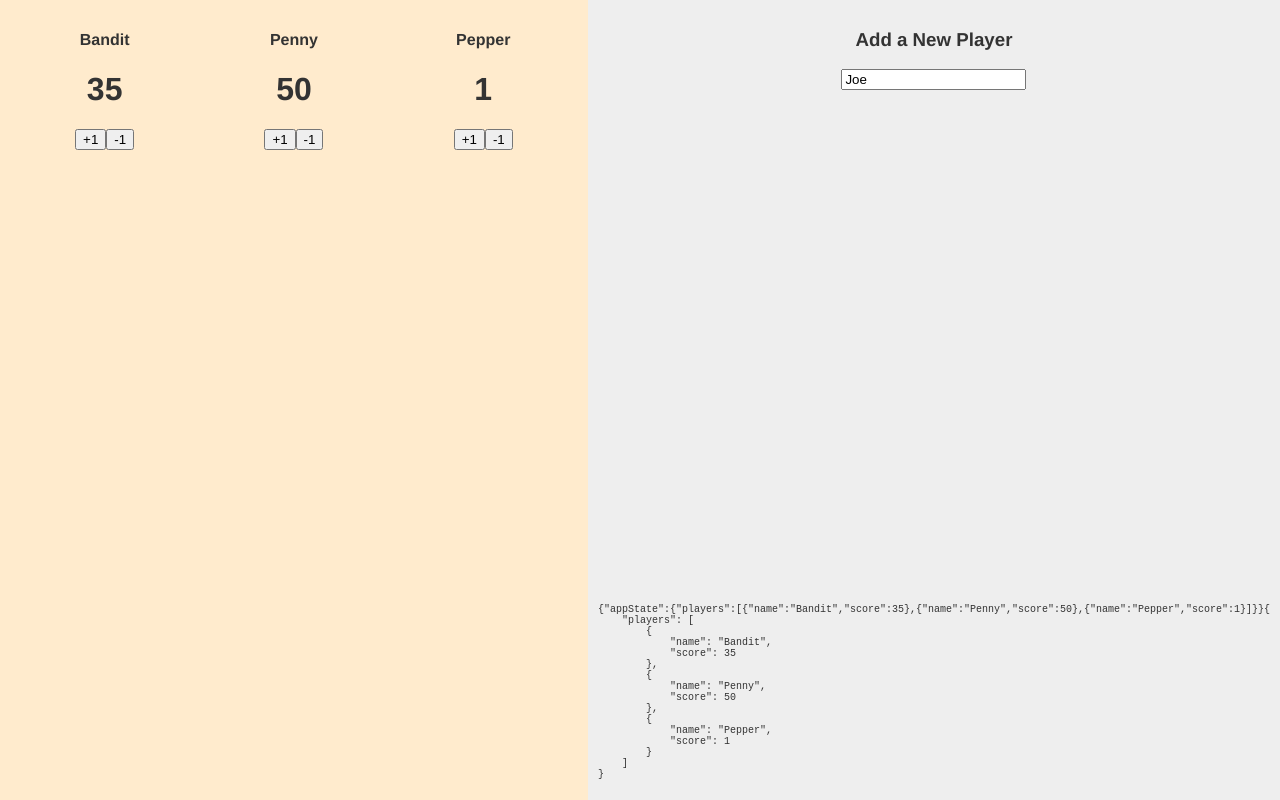
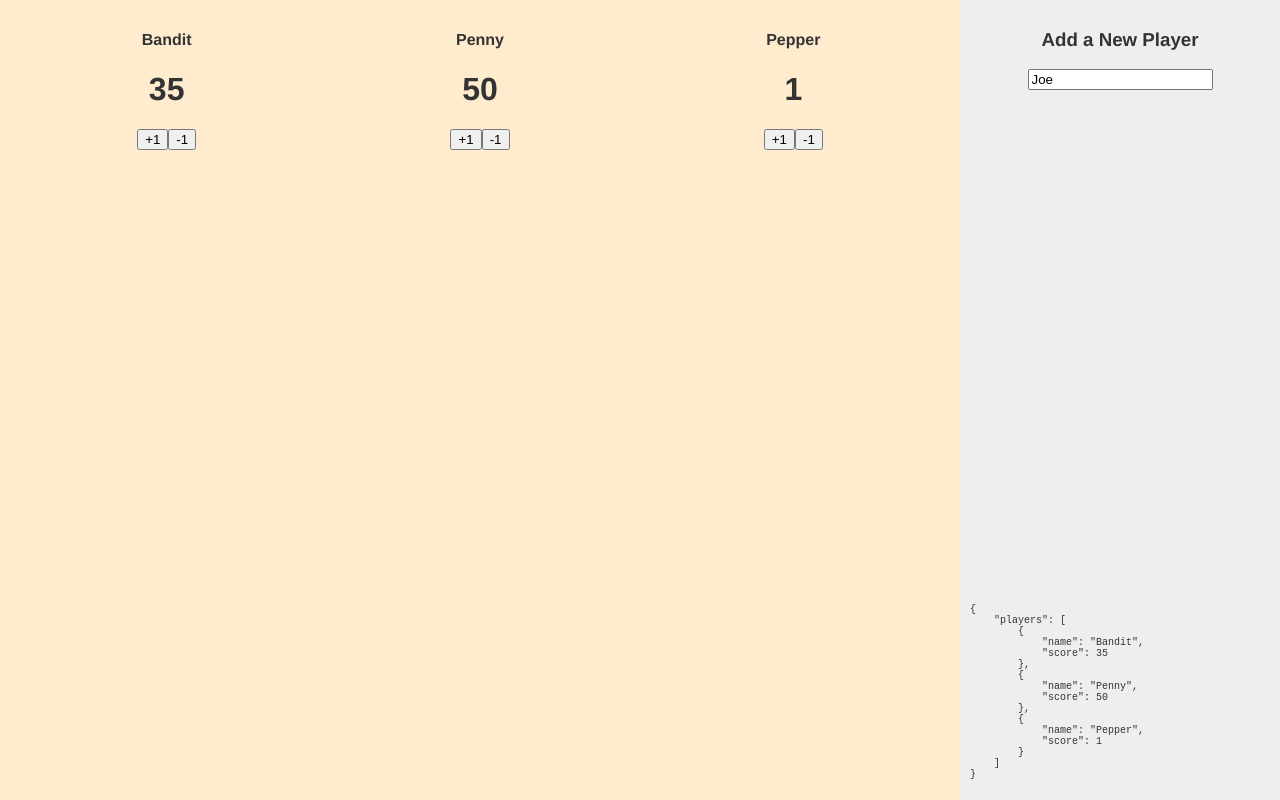
Before and after one commit to joe-alves/skerberd.io, a React (Create React App) app: page / in a window 1280 px wide. Built offline with nearby package versions, Linux system fonts and the light colour scheme.

Commit message:
CSS layout fixes

```diff
--- a/src/App.js
+++ b/src/App.js
@@ -67,7 +67,7 @@ function App() {
             <AddPlayerForm />
           </div>
           <div>
-            <CurrentStatePrintOut state={fullApplicationState} />
+            <CurrentStatePrintOut />
           </div>
         </div>
       </div>
--- a/src/components/CSPO.js
+++ b/src/components/CSPO.js
@@ -1,13 +1,11 @@
 import {useContext} from "react";
 import AppContext from "../AppContext";
 
-const CSPO = ({state}) => {
-    const testObject = useContext(AppContext);
-    console.log(testObject);
+const CSPO = () => {
+    const {appState} = useContext(AppContext);
     return (
         <pre id="cspo">
-            {JSON.stringify(testObject)}
-            {JSON.stringify(state, null, 4)}
+            {JSON.stringify(appState, null, 4)}
         </pre>
     );
 };
--- a/src/index.css
+++ b/src/index.css
@@ -14,9 +14,9 @@ html,body {
     display: flex;
 }
 #scoreboard-container {
-    width: 75%;
     padding: 10px;
-    background: rgba(255, 235, 205, 1)
+    background: rgba(255, 235, 205, 1);
+    min-width: 75%;
 }
 #other-stuff-container {
     padding: 10px;
```
Also changed, not shown: 1 other file (tests, documents, lock files or other folders).
